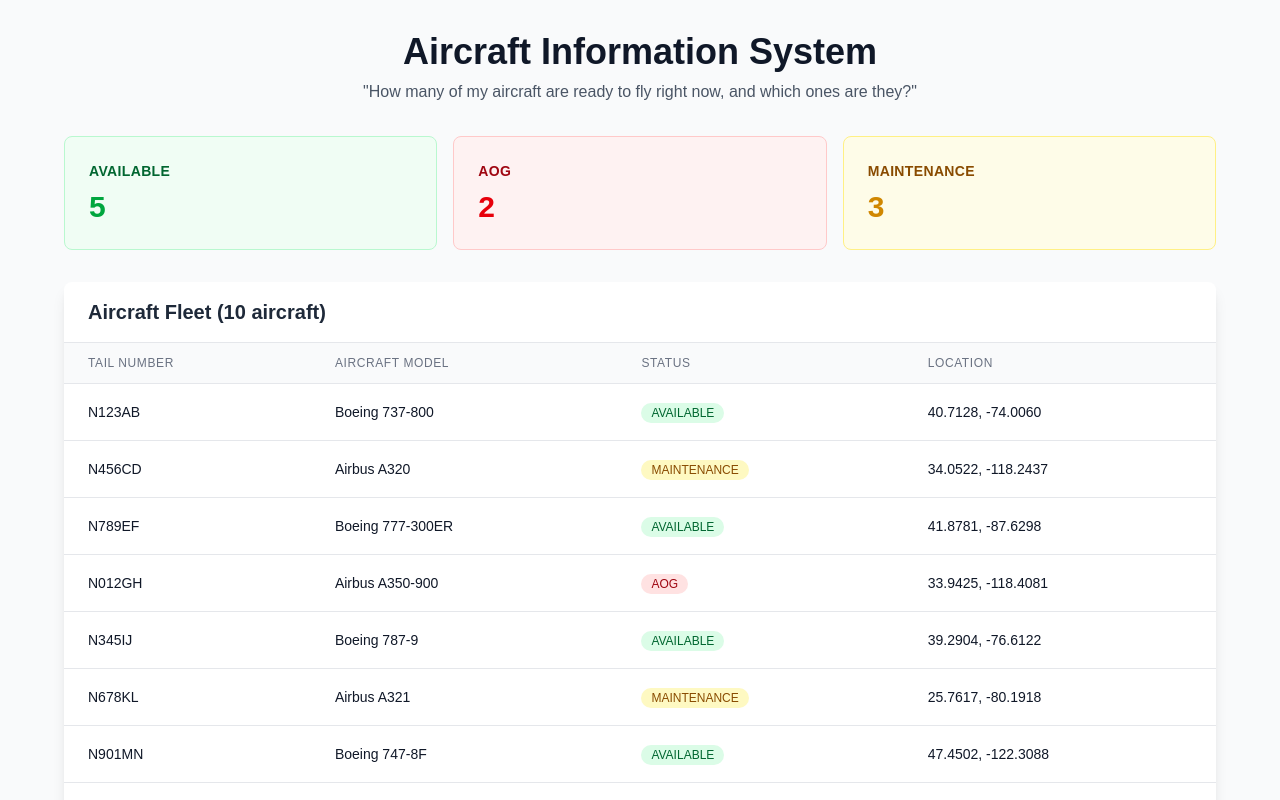
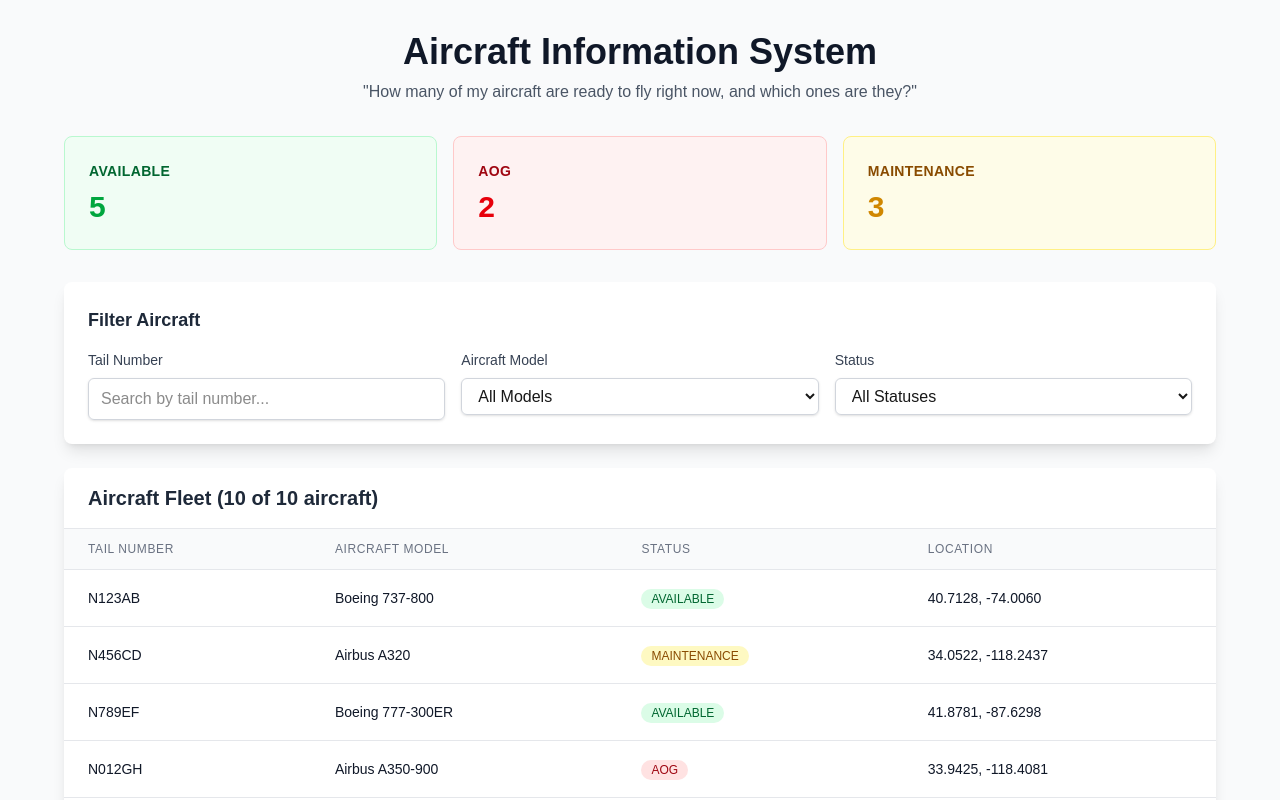
Before and after one commit to Spencer29496/Aircraft-Info-UI, a Next.js app: page / in a window 1280 px wide. Shown: the top 800 px of the page. Built offline with nearby package versions, Linux system fonts and the light colour scheme.

Commit message:
added filtering

```diff
--- /dev/null
+++ b/src/app/api/aircraft/route.ts
@@ -0,0 +1,26 @@
+import { promises as fs } from 'fs';
+import path from 'path';
+import { NextResponse } from 'next/server';
+
+interface Aircraft {
+  tailNumber: string;
+  model: string;
+  status: 'available' | 'aog' | 'maintenance';
+  location: {
+    latitude: number;
+    longitude: number;
+  };
+}
+
+export async function GET(): Promise<NextResponse<Aircraft[]>> {
+  try {
+    const filePath = path.join(process.cwd(), 'data', 'aircraft.json');
+    const fileContents = await fs.readFile(filePath, 'utf8');
+    const aircraftData: Aircraft[] = JSON.parse(fileContents);
+
+    return NextResponse.json(aircraftData);
+  } catch (error) {
+    console.error('Error reading aircraft data:', error);
+    return NextResponse.json([], { status: 500 });
+  }
+}
--- a/src/app/page.tsx
+++ b/src/app/page.tsx
@@ -1,5 +1,6 @@
-import { promises as fs } from 'fs';
-import path from 'path';
+'use client';
+
+import { useState, useEffect } from 'react';
 
 interface Aircraft {
   tailNumber: string;
@@ -9,12 +10,6 @@ interface Aircraft {
     latitude: number;
     longitude: number;
   };
-}
-
-async function getAircraftData(): Promise<Aircraft[]> {
-  const filePath = path.join(process.cwd(), 'data', 'aircraft.json');
-  const fileContents = await fs.readFile(filePath, 'utf8');
-  return JSON.parse(fileContents);
 }
 
 function getStatusBadge(status: string) {
@@ -36,8 +31,67 @@ function formatLocation(latitude: number, longitude: number) {
   return `${latitude.toFixed(4)}, ${longitude.toFixed(4)}`;
 }
 
-export default async function Home() {
-  const aircraftData = await getAircraftData();
+export default function Home() {
+  const [aircraftData, setAircraftData] = useState<Aircraft[]>([]);
+  const [filteredData, setFilteredData] = useState<Aircraft[]>([]);
+  const [tailNumberFilter, setTailNumberFilter] = useState('');
+  const [modelFilter, setModelFilter] = useState('');
+  const [statusFilter, setStatusFilter] = useState('');
+  const [loading, setLoading] = useState(true);
+
+  // Fetch aircraft data on component mount
+  useEffect(() => {
+    async function fetchAircraftData() {
+      try {
+        const response = await fetch('/api/aircraft');
+        const data = await response.json();
+        setAircraftData(data);
+        setFilteredData(data);
+        setLoading(false);
+      } catch (error) {
+        console.error('Error fetching aircraft data:', error);
+        setLoading(false);
+      }
+    }
+
+    fetchAircraftData();
+  }, []);
+
+  // Apply filters whenever filter values or aircraft data changes
+  useEffect(() => {
+    let filtered = aircraftData;
+
+    // Filter by tail number (contains)
+    if (tailNumberFilter) {
+      filtered = filtered.filter(aircraft =>
+        aircraft.tailNumber.toLowerCase().includes(tailNumberFilter.toLowerCase())
+      );
+    }
+
+    // Filter by model
+    if (modelFilter) {
+      filtered = filtered.filter(aircraft => aircraft.model === modelFilter);
+    }
+
+    // Filter by status
+    if (statusFilter) {
+      filtered = filtered.filter(aircraft => aircraft.status === statusFilter);
+    }
+
+    setFilteredData(filtered);
+  }, [aircraftData, tailNumberFilter, modelFilter, statusFilter]);
+
+  // Get unique models and statuses for dropdown options
+  const uniqueModels = [...new Set(aircraftData.map(aircraft => aircraft.model))].sort();
+  const uniqueStatuses = [...new Set(aircraftData.map(aircraft => aircraft.status))].sort();
+
+  if (loading) {
+    return (
+      <div className="min-h-screen bg-gray-50 flex items-center justify-center">
+        <div className="text-xl text-gray-600">Loading aircraft data...</div>
+      </div>
+    );
+  }
 
   return (
     <div className="min-h-screen bg-gray-50 py-8 px-4">
@@ -56,28 +110,103 @@ export default async function Home() {
           <div className="bg-green-50 p-6 rounded-lg border border-green-200">
             <h3 className="font-semibold text-green-800 text-sm uppercase tracking-wide">Available</h3>
             <p className="text-3xl font-bold text-green-600 mt-2">
-              {aircraftData.filter(aircraft => aircraft.status === 'available').length}
+              {filteredData.filter(aircraft => aircraft.status === 'available').length}
             </p>
           </div>
           <div className="bg-red-50 p-6 rounded-lg border border-red-200">
             <h3 className="font-semibold text-red-800 text-sm uppercase tracking-wide">AOG</h3>
             <p className="text-3xl font-bold text-red-600 mt-2">
-              {aircraftData.filter(aircraft => aircraft.status === 'aog').length}
+              {filteredData.filter(aircraft => aircraft.status === 'aog').length}
             </p>
           </div>
           <div className="bg-yellow-50 p-6 rounded-lg border border-yellow-200">
             <h3 className="font-semibold text-yellow-800 text-sm uppercase tracking-wide">Maintenance</h3>
             <p className="text-3xl font-bold text-yellow-600 mt-2">
-              {aircraftData.filter(aircraft => aircraft.status === 'maintenance').length}
+              {filteredData.filter(aircraft => aircraft.status === 'maintenance').length}
             </p>
           </div>
+        </div>
+
+        {/* Filters Section */}
+        <div className="bg-white rounded-lg shadow-lg p-6 mb-6">
+          <h3 className="text-lg font-semibold text-gray-800 mb-4">Filter Aircraft</h3>
+          <div className="grid grid-cols-1 md:grid-cols-3 gap-4">
+            {/* Tail Number Filter */}
+            <div>
+              <label htmlFor="tailNumber" className="block text-sm font-medium text-gray-700 mb-2">
+                Tail Number
+              </label>
+              <input
+                type="text"
+                id="tailNumber"
+                placeholder="Search by tail number..."
+                value={tailNumberFilter}
+                onChange={(e) => setTailNumberFilter(e.target.value)}
+                className="w-full px-3 py-2 border border-gray-300 rounded-md shadow-sm focus:outline-none focus:ring-2 focus:ring-blue-500 focus:border-blue-500"
+              />
+            </div>
+
+            {/* Model Filter */}
+            <div>
+              <label htmlFor="model" className="block text-sm font-medium text-gray-700 mb-2">
+                Aircraft Model
+              </label>
+              <select
+                id="model"
+                value={modelFilter}
+                onChange={(e) => setModelFilter(e.target.value)}
+                className="w-full px-3 py-2 border border-gray-300 rounded-md shadow-sm focus:outline-none focus:ring-2 focus:ring-blue-500 focus:border-blue-500"
+              >
+                <option value="">All Models</option>
+                {uniqueModels.map(model => (
+                  <option key={model} value={model}>{model}</option>
+                ))}
+              </select>
+            </div>
+
+            {/* Status Filter */}
+            <div>
+              <label htmlFor="status" className="block text-sm font-medium text-gray-700 mb-2">
+                Status
+              </label>
+              <select
+                id="status"
+                value={statusFilter}
+                onChange={(e) => setStatusFilter(e.target.value)}
+                className="w-full px-3 py-2 border border-gray-300 rounded-md shadow-sm focus:outline-none focus:ring-2 focus:ring-blue-500 focus:border-blue-500"
+              >
+                <option value="">All Statuses</option>
+                {uniqueStatuses.map(status => (
+                  <option key={status} value={status}>
+                    {status.charAt(0).toUpperCase() + status.slice(1)}
+                  </option>
+                ))}
+              </select>
+            </div>
+          </div>
+
+          {/* Clear Filters Button */}
+          {(tailNumberFilter || modelFilter || statusFilter) && (
+            <div className="mt-4">
+              <button
+                onClick={() => {
+                  setTailNumberFilter('');
+                  setModelFilter('');
+                  setStatusFilter('');
+                }}
+                className="px-4 py-2 bg-gray-100 text-gray-700 rounded-md hover:bg-gray-200 transition-colors"
+              >
+                Clear All Filters
+              </button>
+            </div>
+          )}
         </div>
 
         {/* Aircraft Table */}
         <div className="bg-white rounded-lg shadow-lg overflow-hidden">
           <div className="px-6 py-4 border-b border-gray-200">
             <h2 className="text-xl font-semibold text-gray-800">
-              Aircraft Fleet ({aircraftData.length} aircraft)
+              Aircraft Fleet ({filteredData.length} of {aircraftData.length} aircraft)
             </h2>
           </div>
 
@@ -100,7 +229,14 @@ export default async function Home() {
                 </tr>
               </thead>
               <tbody className="bg-white divide-y divide-gray-200">
-                {aircraftData.map((aircraft) => (
+                {filteredData.length === 0 ? (
+                  <tr>
+                    <td colSpan={4} className="px-6 py-8 text-center text-gray-500">
+                      No aircraft match the current filters.
+                    </td>
+                  </tr>
+                ) : (
+                  filteredData.map((aircraft) => (
                     <tr key={aircraft.tailNumber} className="hover:bg-gray-50 transition-colors">
                       <td className="px-6 py-4 whitespace-nowrap">
                         <div className="text-sm font-medium text-gray-900">
@@ -121,7 +257,8 @@ export default async function Home() {
                         {formatLocation(aircraft.location.latitude, aircraft.location.longitude)}
                       </td>
                     </tr>
-                ))}
+                  ))
+                )}
               </tbody>
             </table>
           </div>
```
Lines whose indentation alone changed are shown as unchanged.
